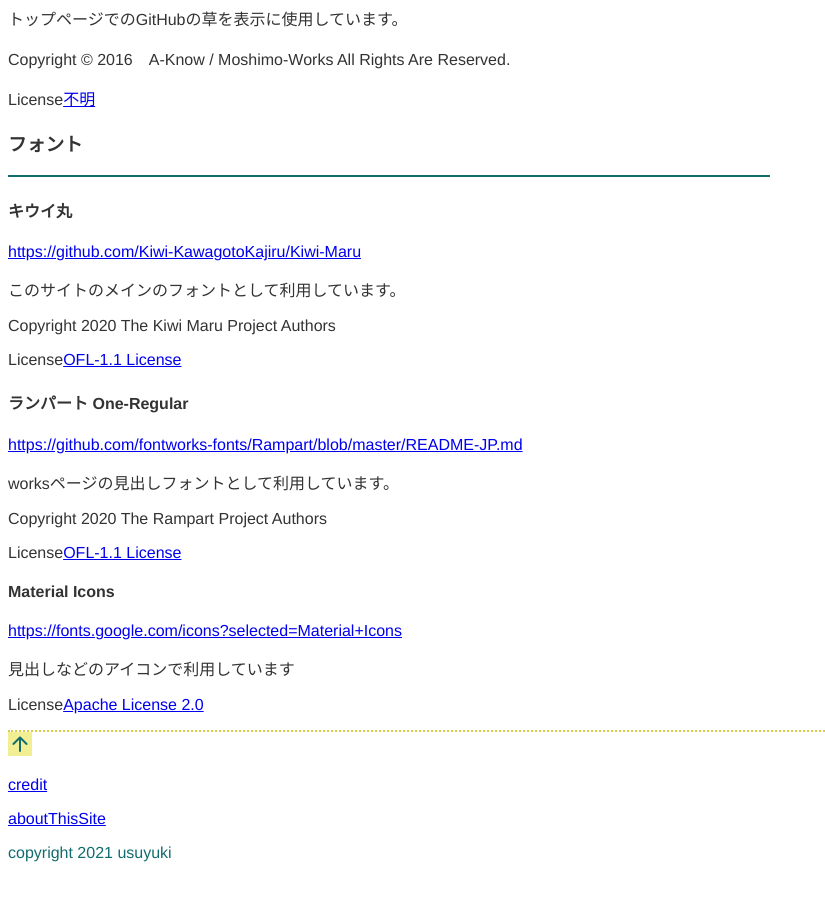
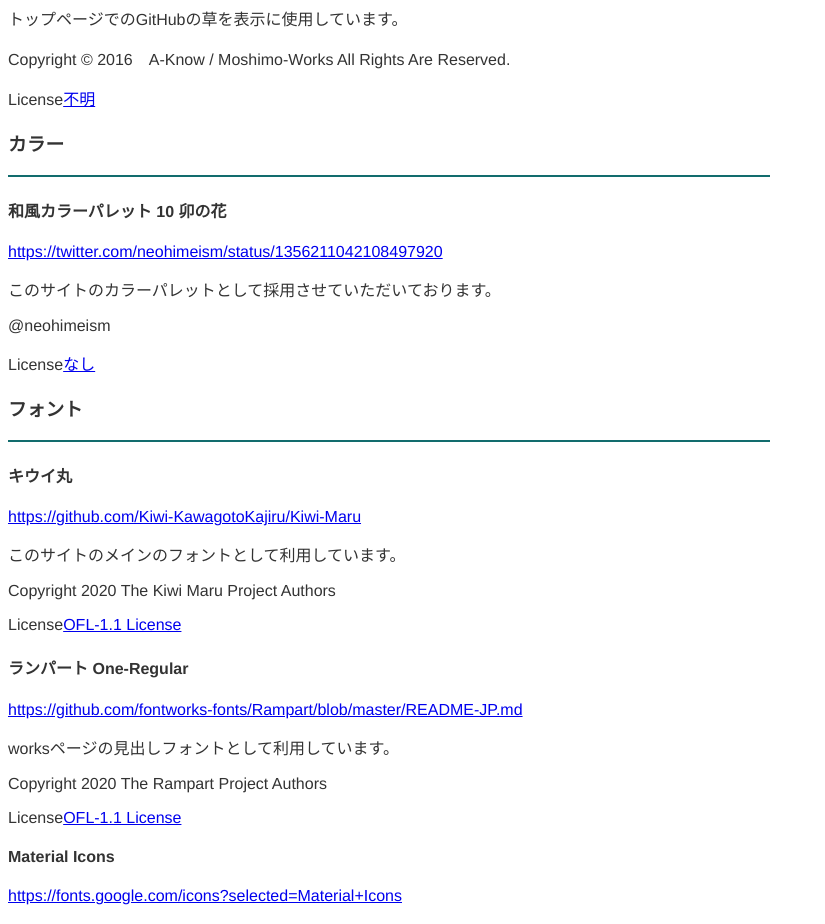
Before and after one commit to usuyuki/portfoli2021_fall, a Next.js app: page /credit in a window 1280 px wide. Shown: the part 1400-2324 px from the top of the page, without its empty margins (0-825 px from the left). Before the commit the page ends 2262 px from the top, so only its background shows below. Built offline with nearby package versions, Linux system fonts and the light colour scheme; a web font is replaced by a local one.

Commit message:
feat iframe追加

```diff
--- a/pages/credit.jsx
+++ b/pages/credit.jsx
@@ -60,6 +60,15 @@
           licenseLink="https://grass-graph.appspot.com/"
           productLink="https://grass-graph.appspot.com/"
         />
+        <Heading1 title={"カラー"} />
+        <CreditFrame
+          title="和風カラーパレット 10 卯の花"
+          license="なし"
+          copyright="@neohimeism"
+          description="このサイトのカラーパレットとして採用させていただいております。"
+          licenseLink="https://twitter.com/neohimeism"
+          productLink="https://twitter.com/neohimeism/status/1356211042108497920"
+        />
         <Heading1 title={"フォント"} />
         <CreditFrame
           title="キウイ丸"
```
Also changed, not shown: pages/works/[productId].jsx (+19 -5 lines).
